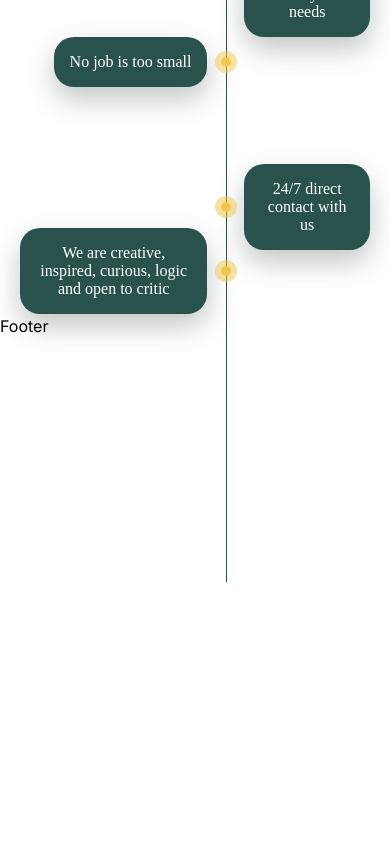
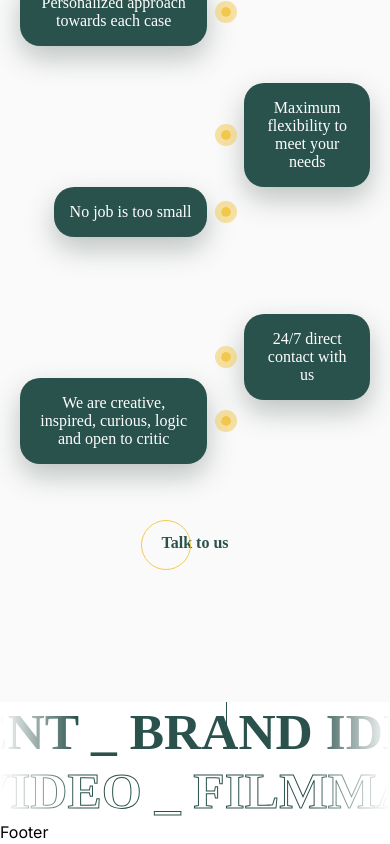
Before and after one commit to Andriikryl/ivax-web-lending, a Next.js app: page / in a window 390 px wide. Shown: the part 4665-5509 px from the top of the page. Before the commit the page ends 5247 px from the top, so only its background shows below. Built offline with nearby package versions, Linux system fonts and the light colour scheme.

Commit message:
add line component

```diff
--- a/src/app/components/header/BurgerButton.tsx
+++ b/src/app/components/header/BurgerButton.tsx
@@ -1,3 +1,4 @@
+import MainBtn from "../btns/MainBtn";
 import styles from "./style.module.css";
 
 interface IBurgerButton {
--- /dev/null
+++ b/src/app/components/rolString/RolString.tsx
@@ -0,0 +1,23 @@
+import styles from "./style.module.css";
+
+interface IRolString {
+  string: string;
+  className: string;
+}
+
+export default function RolString({ string, className }: IRolString) {
+  return (
+    <div className={styles.marquee}>
+      <ul className={styles.marquee__content}>
+        <li className={className}>{string}</li>
+        <li className={className}> {string}</li>
+        <li className={className}> {string}</li>
+      </ul>
+      <ul className={styles.marquee__content} aria-hidden="true">
+        <li className={className}>{string}</li>
+        <li className={className}> {string}</li>
+        <li className={className}> {string}</li>
+      </ul>
+    </div>
+  );
+}
--- /dev/null
+++ b/src/app/components/rolString/style.module.css
@@ -0,0 +1,54 @@
+.marquee {
+    display: flex;
+    overflow: hidden;
+    user-select: none;
+    position: relative;
+    -webkit-mask-image: linear-gradient(to right, hsla(0deg, 0%, 0%, 0), hsl(0deg, 0%, 0%) 20%, hsl(0deg, 0%, 0%) 80%, hsla(0deg, 0%, 0%, 0));
+    mask-image: linear-gradient(to right, hsla(0deg, 0%, 0%, 0), hsl(0deg, 0%, 0%) 20%, hsl(0deg, 0%, 0%) 80%, hsla(0deg, 0%, 0%, 0));
+    z-index: 10;
+  }
+
+  .marquee__content {
+    flex-shrink: 0;
+    display: flex;
+    align-items: center;
+    justify-content: space-around;
+    gap: 21px;
+    min-width: 100%;
+    animation: scroll-x 40s linear infinite;
+    margin-inline-end: 20px;
+  }
+
+  .marquee__item{
+    --size-lg: 120px;
+    font-size: clamp(40px, 5vw + 2rem, var(--size-lg) );
+    color: hsl(171, 32%, 24%);
+    font-family: League Spartan;
+    font-style: normal;
+    font-weight: 800;
+    line-height: normal;
+    text-align: center;
+    text-transform: uppercase;
+  }
+  .marquee__item__stroke{
+    --size-lg: 120px;
+    font-size: clamp(40px, 5vw + 2rem, var(--size-lg) );
+    font-family: League Spartan;
+    font-style: normal;
+    font-weight: 800;
+    line-height: normal;
+    text-align: center;
+    -webkit-text-stroke-color: hsl(171, 32%, 24%);;
+    -webkit-text-stroke-width: 1px;
+    color: transparent;
+    text-transform: uppercase;
+  }
+
+  @keyframes scroll-x {
+    from {
+      transform: translateX (0);
+    }
+    to {
+      transform: translateX(calc(-100% - 21px));
+    }
+  }
--- a/src/app/components/sections/things/Things.tsx
+++ b/src/app/components/sections/things/Things.tsx
@@ -1,6 +1,7 @@
 import React from "react";
 import style from "./style.module.css";
 import { Container } from "../../container/Container";
+import MainBtn from "../../btns/MainBtn";
 
 export default function Things() {
   return (
@@ -34,6 +35,9 @@ export default function Things() {
             </ul>
           </div>
         </div>
+        <div className={style.btn__box}>
+          <MainBtn text="Talk to us" />
+        </div>
       </Container>
     </section>
   );
--- a/src/app/components/sections/things/style.module.css
+++ b/src/app/components/sections/things/style.module.css
@@ -1,3 +1,8 @@
+.things{
+    background-color: hsla(0, 0%, 98%, 1);
+    padding-block: 150px;
+}
+
 .things__title{
     color: var(--2-a-524-c, #2A524C);
     font-family: League Spartan;
@@ -204,3 +209,14 @@
         gap: 37px;
     }
 }
+
+
+.things__box{
+    margin-block-end: 70px;
+}
+
+.btn__box{
+    display: flex;
+    justify-content: center;
+    align-items: center;
+}
--- a/src/app/page.module.css
+++ b/src/app/page.module.css
@@ -0,0 +1,24 @@
+.marquee__item{
+    --size-lg: 120px;
+    font-size: clamp(40px, 5vw + 2rem, var(--size-lg) );
+    color: hsl(171, 32%, 24%);
+    font-family: League Spartan;
+    font-style: normal;
+    font-weight: 800;
+    line-height: normal;
+    text-align: center;
+    text-transform: uppercase;
+  }
+  .marquee__item__stroke{
+    --size-lg: 120px;
+    font-size: clamp(40px, 5vw + 2rem, var(--size-lg) );
+    font-family: League Spartan;
+    font-style: normal;
+    font-weight: 800;
+    line-height: normal;
+    text-align: center;
+    -webkit-text-stroke-color: hsl(171, 32%, 24%);;
+    -webkit-text-stroke-width: 1px;
+    color: transparent;
+    text-transform: uppercase;
+  }
--- a/src/app/page.tsx
+++ b/src/app/page.tsx
@@ -1,7 +1,8 @@
-import styles from "./page.module.css";
+import styles from "../app/components/rolString/style.module.css";
 import Hero from "./components/sections/hero/Hero";
 import Deliver from "./components/sections/deliver/Deliver";
 import Things from "./components/sections/things/Things";
+import RolString from "./components/rolString/RolString";
 
 export default function Home() {
   return (
@@ -9,6 +10,14 @@ export default function Home() {
       <Hero />
       <Deliver />
       <Things />
+      <RolString
+        string="UX _ Web development _ Brand identity"
+        className={styles.marquee__item}
+      />
+      <RolString
+        string="UX _ Mobile apps _ Video _ Filmmaking "
+        className={styles.marquee__item__stroke}
+      />
     </>
   );
 }
```
